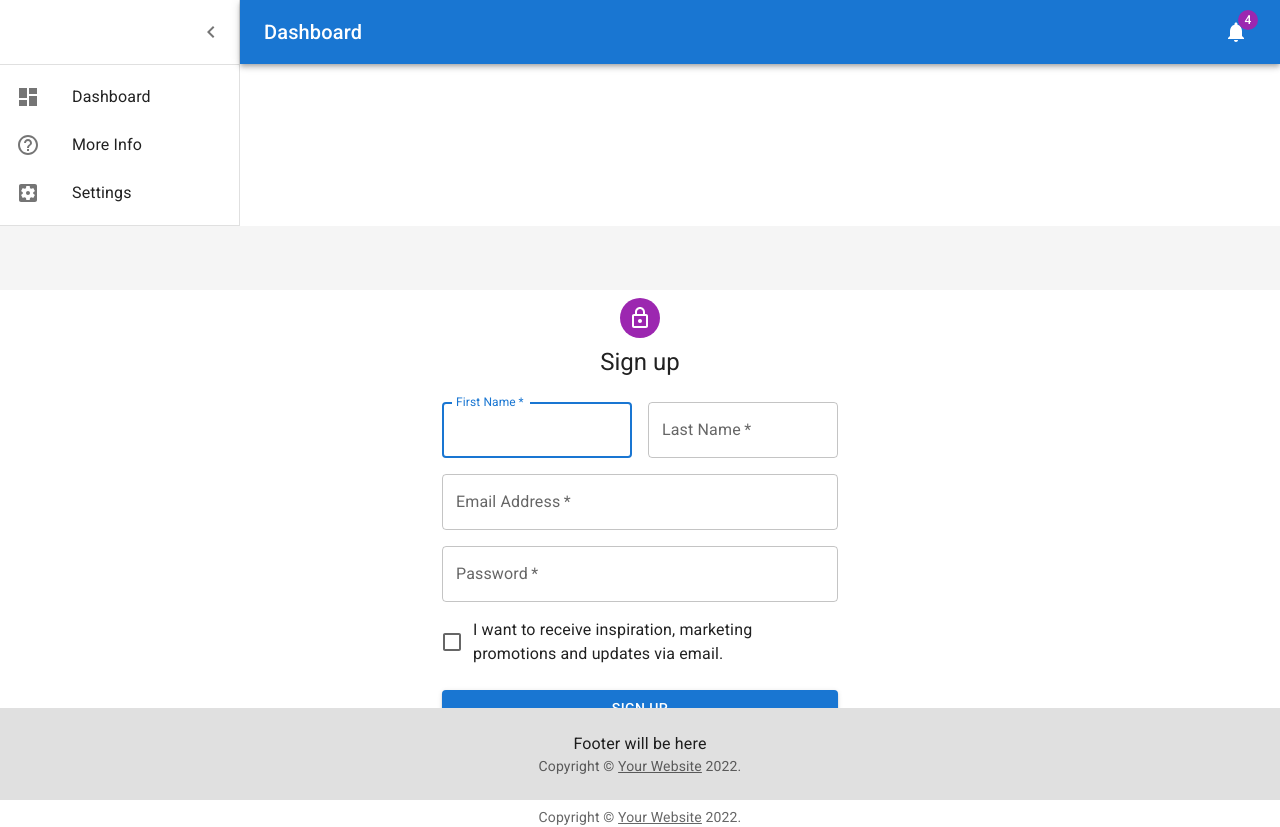
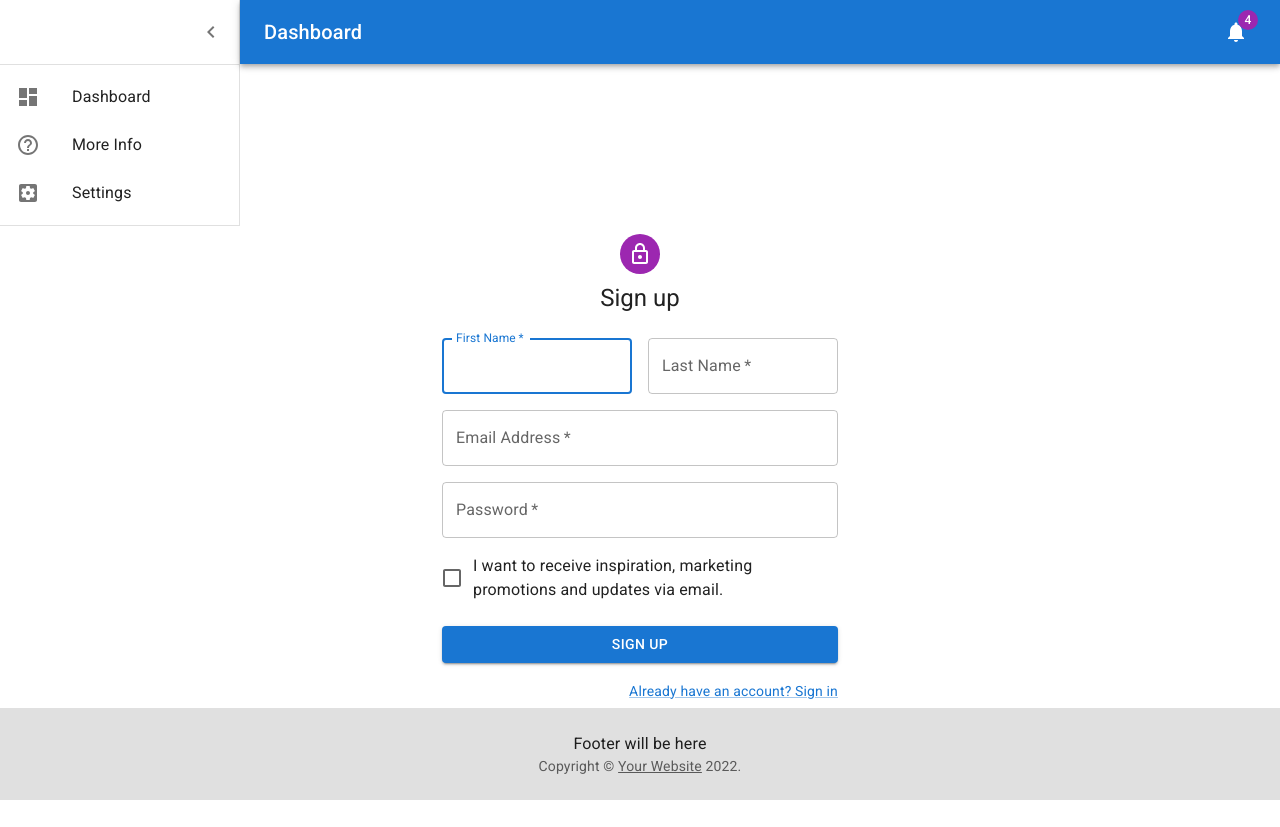
Before and after one commit to ollaikali/energyleakchecker, a React (Create React App) app: page /register in a window 1280 px wide. After the commit the page ends 800 px from the top, so only its background shows below. Built offline with nearby package versions, Linux system fonts and the light colour scheme.

Commit message:
fixed some distancing between components

```diff
--- a/src/Components/NavBar.js
+++ b/src/Components/NavBar.js
@@ -21,8 +21,8 @@ import {
   ListItemText,
 } from '@mui/material'
 import HelpOutlineIcon from '@mui/icons-material/HelpOutline'
-import {Link as ReactLink} from "react-router-dom";
-import SettingsApplicationsIcon from '@mui/icons-material/SettingsApplications';
+import { Link as ReactLink } from 'react-router-dom'
+import SettingsApplicationsIcon from '@mui/icons-material/SettingsApplications'
 
 const drawerWidth = 240
 
@@ -49,7 +49,7 @@ const Drawer = styled(MuiDrawer, {
 })(({ theme, open }) => ({
   '& .MuiDrawer-paper': {
     position: 'relative',
-    whiteSpace: 'nowrap',
+    // whiteSpace: 'nowrap',
     width: drawerWidth,
     transition: theme.transitions.create('width', {
       easing: theme.transitions.easing.sharp,
@@ -98,7 +98,6 @@ function DashboardContent() {
 
   return (
     <ThemeProvider theme={mdTheme}>
-      {/* <Box sx={{ display: 'flex' }}> */}
       <CssBaseline />
       <AppBar position="absolute" open={open}>
         <Toolbar
@@ -152,30 +151,19 @@ function DashboardContent() {
 
         <List>
           {drawerElements.map((item, key) => (
-            <ListItem button component={ReactLink} to={item.path} key={item.text}>
+            <ListItem
+              button
+              component={ReactLink}
+              to={item.path}
+              key={item.text}
+            >
               <ListItemIcon>{item.iconName}</ListItemIcon>
               <ListItemText primary={item.text} />
             </ListItem>
           ))}
         </List>
-
         <Divider />
       </Drawer>
-      <Box
-        component="main"
-        sx={{
-          backgroundColor: (theme) =>
-            theme.palette.mode === 'light'
-              ? theme.palette.grey[100]
-              : theme.palette.grey[900],
-          flexGrow: 1,
-          height: '100%',
-          overflow: 'auto',
-        }}
-      >
-        <Toolbar />
-      </Box>
-      {/* </Box> */}
     </ThemeProvider>
   )
 }
```
